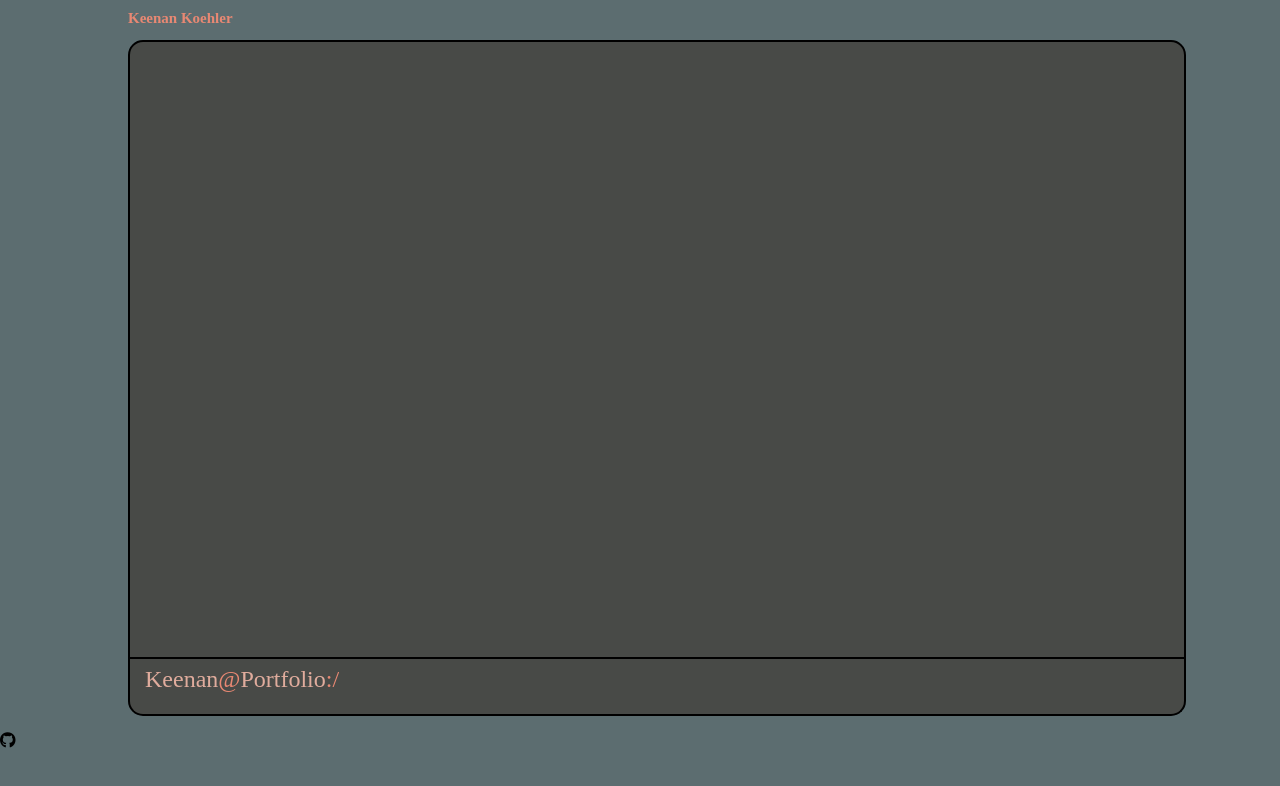
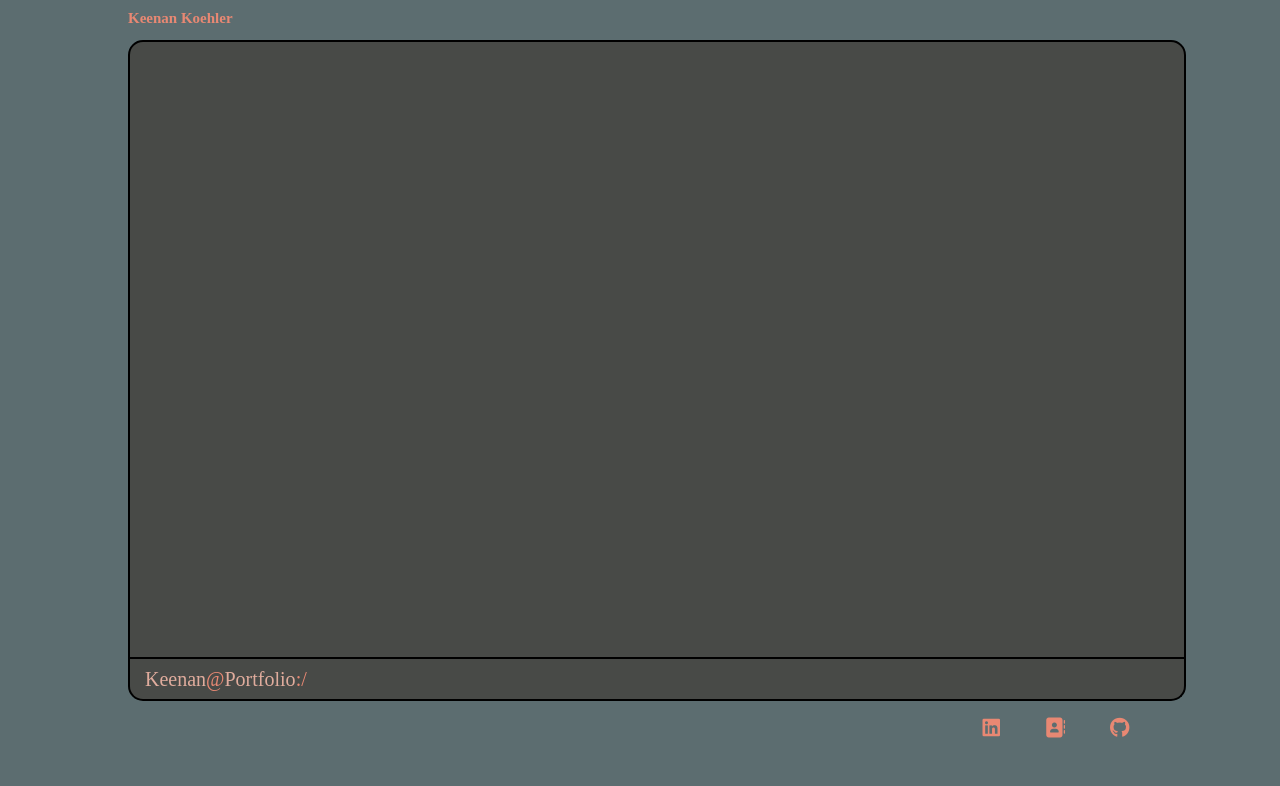
Before and after one commit to Koeh1124/webDev, a plain HTML site: page Portfolio/newPortfolio/index.html in a window 1280 px wide. Drawn offline with Linux system fonts and the light colour scheme.

Commit message:
worked a little on portfolio, making spacing better(related to em rather than just pixels) and started working on the basis of the js

```diff
--- a/Portfolio/newPortfolio/index.html
+++ b/Portfolio/newPortfolio/index.html
@@ -44,7 +44,9 @@
 
             </div>
         <aside>
-            <p><i class="fa-brands fa-github"></i></p>
+            <a href="https://www.linkedin.com/in/keenan-koehler-2339b5243/" target="_blank" style="font-size: 2em;"><i class="fa-brands fa-linkedin"></i></a>
+            <a href="#" style="font-size: 2em;"><i class="fa-solid fa-address-book"></i></a>
+            <a href="https://github.com/Koeh1124" target="_blank" style="font-size: 2em;"><i class="fa-brands fa-github"></i></a>
         </aside>
         <script src="script.js" async defer></script>
     </body>
--- a/Portfolio/newPortfolio/script.js
+++ b/Portfolio/newPortfolio/script.js
@@ -0,0 +1,16 @@
+const test = () => console.log("Bruh");
+
+var correctInputs = {
+    "test" : test
+}
+
+var input = document.getElementsByTagName("input")[0];
+
+input.addEventListener("keypress", function(key) {
+    if(key.key === "Enter") {
+        data = input.value;
+        if (correctInputs[data]){
+            correctInputs[data]()
+        }
+    }
+})
--- a/Portfolio/newPortfolio/style.css
+++ b/Portfolio/newPortfolio/style.css
@@ -10,6 +10,7 @@ html body{
     margin:0%;
     background-color: var(--mainColor);
     overflow-y: hidden;
+    font-size: 62.5%;
 }
 
 header{
@@ -22,7 +23,7 @@ header{
 
 header h1{
     text-align: center;
-    font-size: 15px;
+    font-size: 1.5em;
 }
 header aside{
     float: right;
@@ -60,6 +61,7 @@ section{
     display: flex;
     padding: 15px;
     padding-top: 0px;
+    padding-bottom: 0px;
     border: 2px solid black;
     border-top: none;
     align-items: center;
@@ -68,10 +70,28 @@ section{
 section p{
     color: var(--textColor);
     margin:0px;
-    font-size: 3vh;
+    font-size: 2em;
     text-align: center;
 }
 
+aside{
+    width: 15%;
+    display: flex;
+    float: right;
+    align-content: center;
+    justify-content: space-around;
+    padding-right: 10vw;
+    margin-top: 2vh;
+}
+
+aside a{
+    color: var(--importanColor);
+}
+
+aside a:hover{
+    transition-duration: 0.2s;
+    color: var(--highlightColor);
+}
 #important{
     color:var(--importanColor);
 }
@@ -79,7 +99,7 @@ section p{
 input{
     background-color: var(--concoleColor);
     color: var(--textColor);
-    font-size: 3vh;
+    font-size: 2em;
     width: 100%;
     border: none;
 }
@@ -88,7 +108,3 @@ input{
 input:focus{
     outline: none;
 }
-
-footer{
-
-}
```
